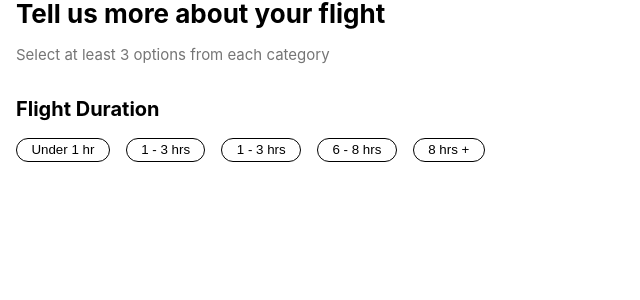
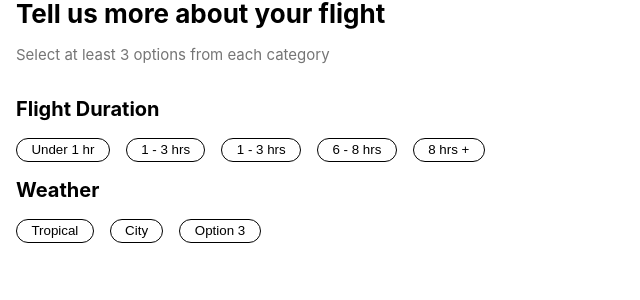
Before and after one commit to LeightonGuang/aero-dynamic-british-airways-frontend-hackathon, a React (Create React App) app: page /result in a window 1280 px wide. Shown: the top 300 px of the page, without its empty margins (0-640 px from the left). Built offline with nearby package versions, Linux system fonts and the light colour scheme.

Commit message:
feat: add weather card to result page

```diff
--- a/src/pages/ResultPage/ResultPage.jsx
+++ b/src/pages/ResultPage/ResultPage.jsx
@@ -1,4 +1,5 @@
 import FlightDurationCard from "../../components/FlightDurationCard/FlightDurationCard";
+import WeatherCard from "../../components/WeatherCard/WeatherCard";
 import "./ResultPage.scss";
 
 export default function ResultPage() {
@@ -17,6 +18,7 @@ export default function ResultPage() {
         </div>
 
         <FlightDurationCard />
+        <WeatherCard/>
       </div>
     </div>
   );
```
